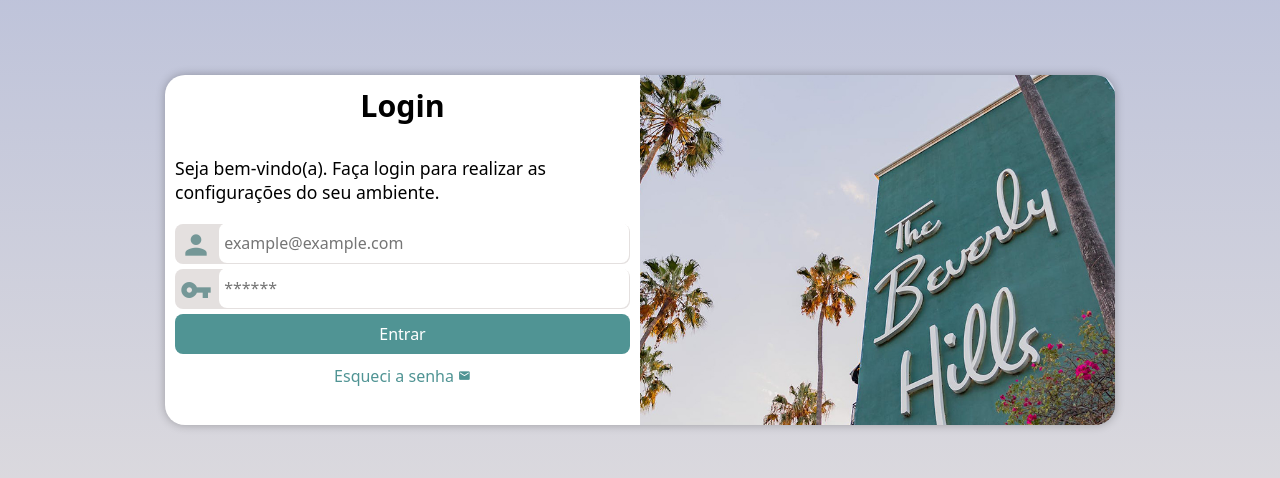
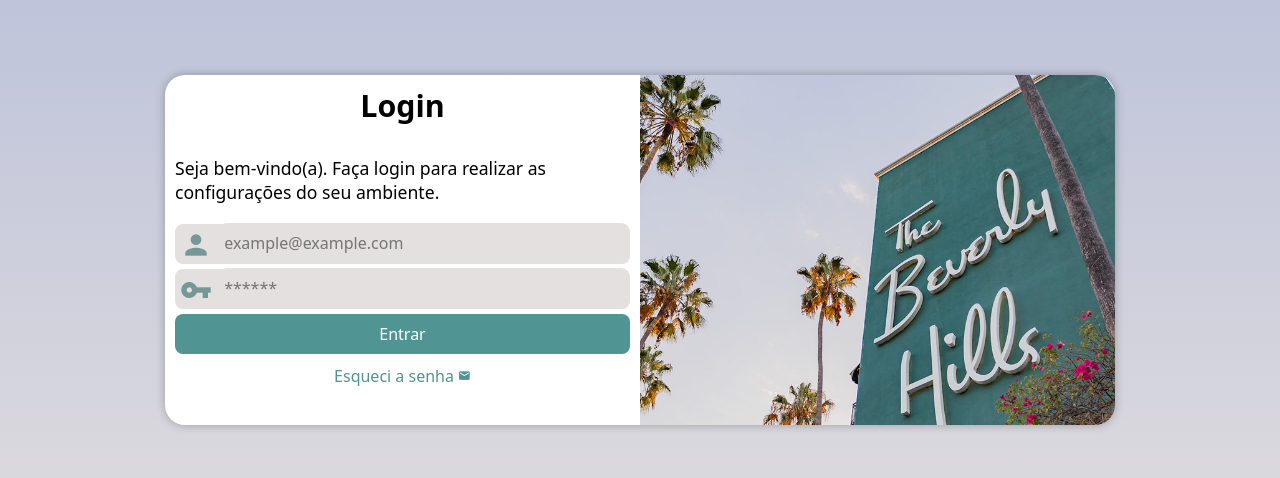
Before and after one commit to biancatests/projeto-login, a plain HTML site: page index.html in a window 1280 px wide. Shown: the part 150-628 px from the top of the page. Drawn offline with Linux system fonts and the light colour scheme.

Commit message:
final color change

```diff
--- a/estilos/style.css
+++ b/estilos/style.css
@@ -82,7 +82,7 @@ div.campo > span {
 }
 
 div.campo > input {
-    background-color: white;
+    background-color: var(--azulclaro);
     font-size: 1em;
     padding: 5px;
     width: calc(100% - 45px);
```
